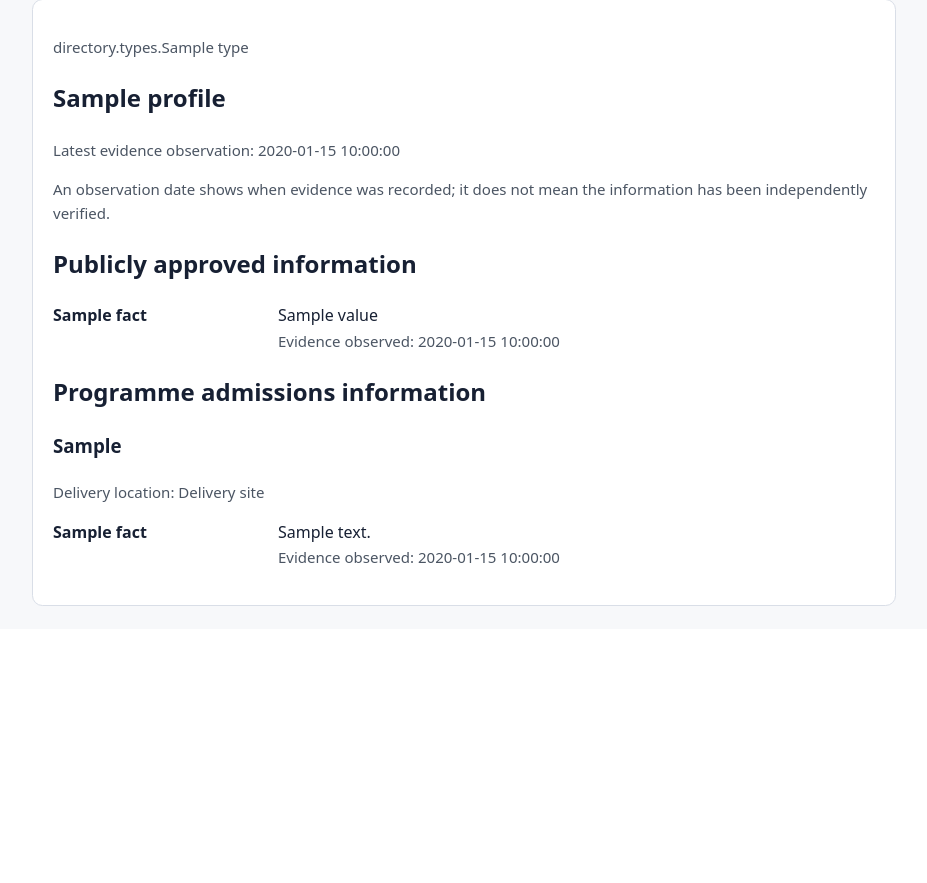
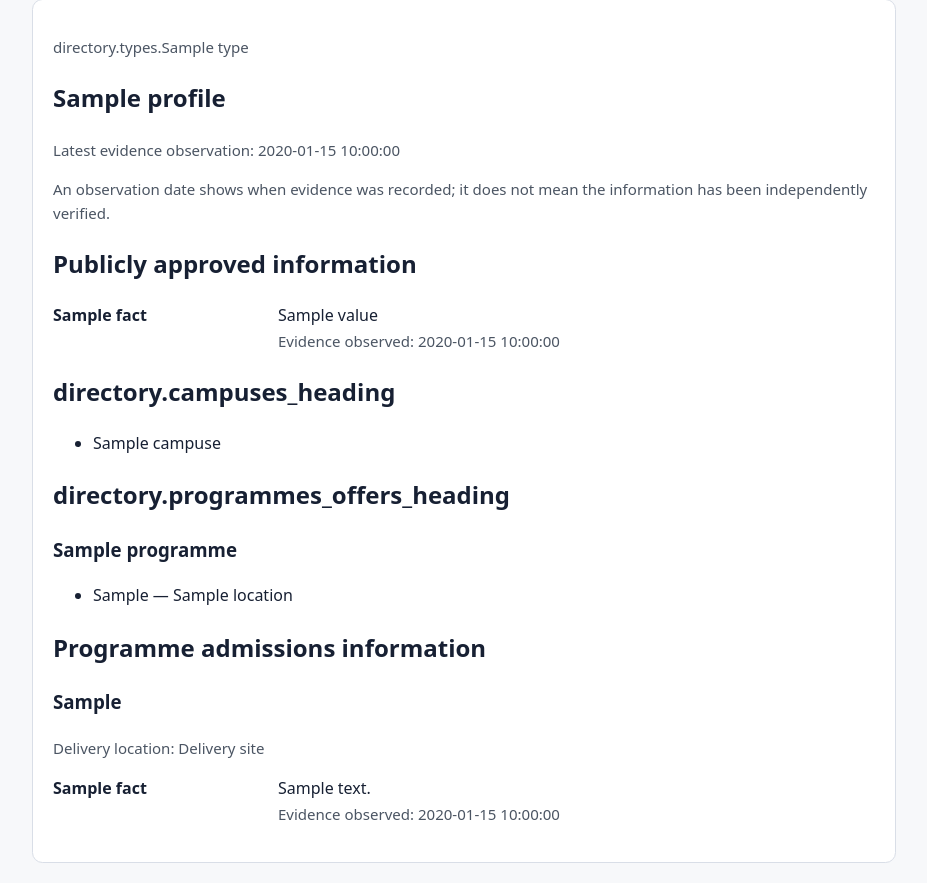
Before and after one commit to mattari20/listing-v2, a Laravel app: template resources/views/directory/show.blade.php in a window 1280 px wide. Shown: the part 171-1054 px from the top of the page, without its empty margins (176-1103 px from the left). Before the commit the page ends 777 px from the top, so only its background shows below. Run offline with Laravel 12, Linux system fonts and the light colour scheme; the template is opened without the code that fills it: most values are stand-ins (such as "Sample title", 1, 10 or a date in 2020); parts of the project's set-up code (start-up, migrations or seed data) failed here and were passed over.

Commit message:
feat(directory): show governed catalogue on institution profiles

```diff
--- a/resources/views/directory/show.blade.php
+++ b/resources/views/directory/show.blade.php
@@ -97,6 +97,36 @@
                 @endforeach
             </dl>
         @endif
+        @if (!empty($profile['catalogue']['campuses']) || !empty($profile['catalogue']['programmes']))
+            <section aria-labelledby="campuses-heading">
+                @if (!empty($profile['catalogue']['campuses']))
+                    <h2 id="campuses-heading">{{ __('directory.campuses_heading') }}</h2>
+                    <ul>
+                        @foreach ($profile['catalogue']['campuses'] as $campus)
+                            <li dir="auto">{{ $campus['name'] }}</li>
+                        @endforeach
+                    </ul>
+                @endif
+
+                @if (!empty($profile['catalogue']['programmes']))
+                    <h2 id="programmes-heading">{{ __('directory.programmes_offers_heading') }}</h2>
+                    @foreach ($profile['catalogue']['programmes'] as $programme)
+                        <section>
+                            <h3 dir="auto">{{ $programme['name'] }}</h3>
+                            @if ($programme['offers'] !== [])
+                                <ul>
+                                    @foreach ($programme['offers'] as $offer)
+                                        <li dir="auto">{{ $offer['admission_cycle'] }} — {{ $offer['location'] }}</li>
+                                    @endforeach
+                                </ul>
+                            @else
+                                <p>{{ __('directory.no_current_offers') }}</p>
+                            @endif
+                        </section>
+                    @endforeach
+                @endif
+            </section>
+        @endif
         @if (($profile['programme_offers'] ?? []) !== [])
             <section aria-labelledby="admissions-heading">
                 <h2 id="admissions-heading">{{ __('directory.admissions_info') }}</h2>
```
